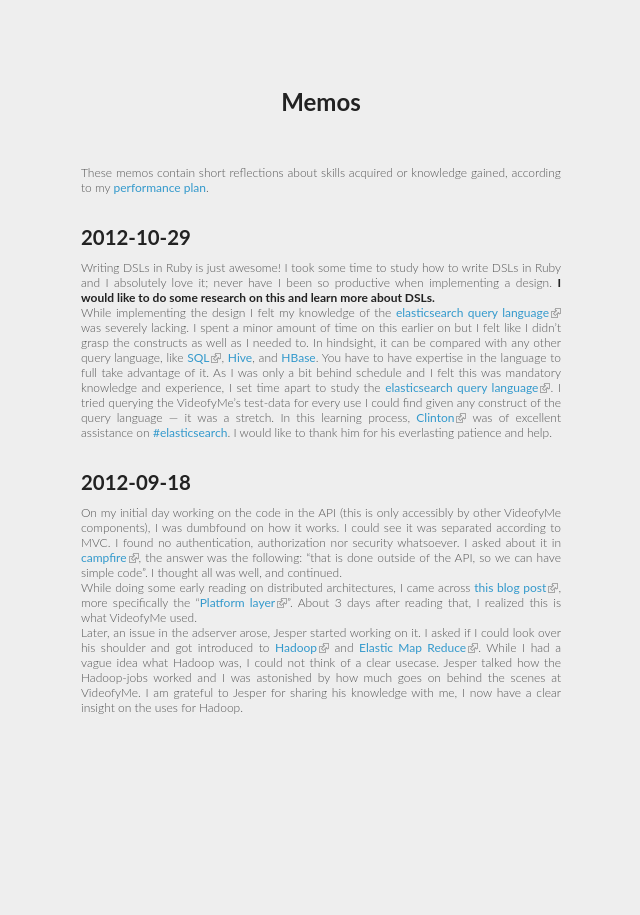
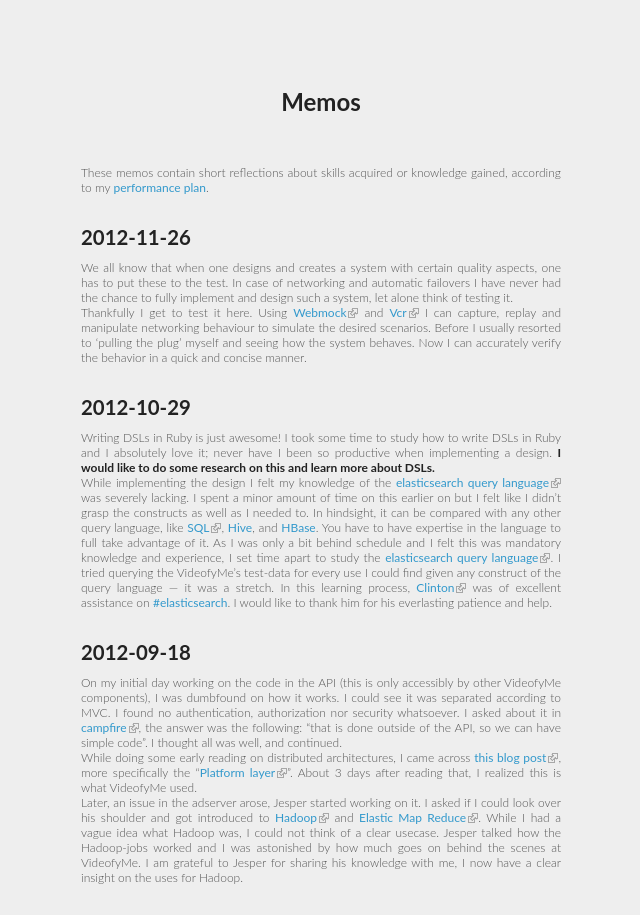
Before and after one commit to xeago/gradblog, a Jekyll site: the page built from graduation/memos.md, in a window 1280 px wide. Shown: the whole page, without its empty margins (319-959 px from the left). Built offline with Jekyll 4.4.1, drawn with Linux system fonts in a browser that asks for light colours; Markdown is read by kramdown in place of the engine named in the settings.

Commit message:
Add memo for November 26

```diff
--- a/graduation/memos.md
+++ b/graduation/memos.md
@@ -4,6 +4,14 @@ title: Memos
 ---
 
 These memos contain short reflections about skills acquired or knowledge gained, according to my [performance plan](performance-plan.html#ref-PI05).
+
+# 2012-11-26
+We all know that when one designs and creates a system with certain quality aspects, one has to put these to the test. In case of networking and automatic failovers I have never had the chance to fully implement and design such a system, let alone think of testing it.
+Thankfully I get to test it here. Using [Webmock] and [Vcr] I can capture, replay and manipulate networking behaviour to simulate the desired scenarios. Before I usually resorted to 'pulling the plug' myself and seeing how the system behaves. Now I can accurately verify the behavior in a quick and concise manner.
+
+[Webmock]: https://github.com/bblimke/webmock
+[Vcr]: https://github.com/vcr-gem/vcr
+
 
 # 2012-10-29
 Writing DSLs in Ruby is just awesome! I took some time to study how to write DSLs in Ruby and I absolutely love it; never have I been so productive when implementing a design. **I would like to do some research on this and learn more about DSLs.**
```
